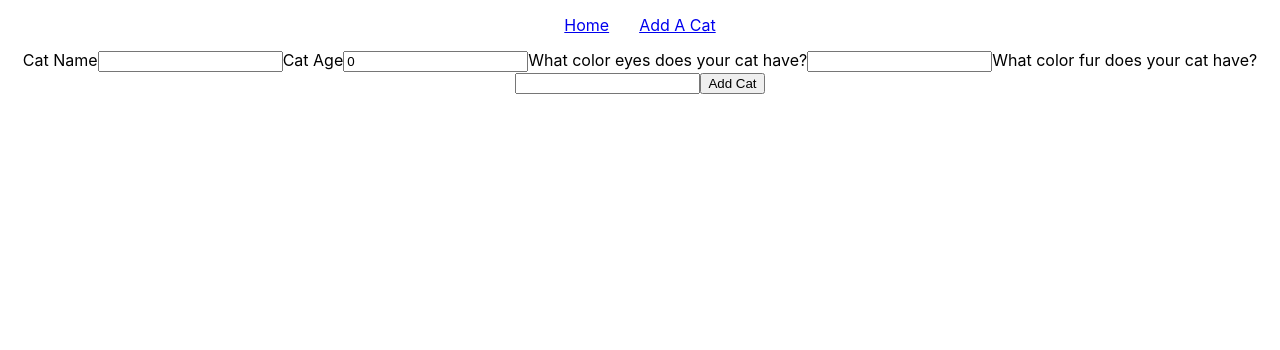
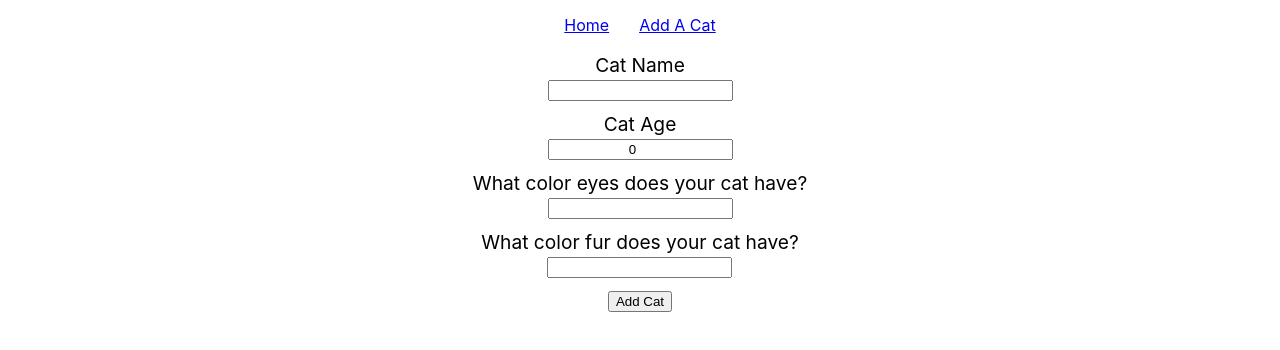
Before and after one commit to JTDR/JTDR-frontend, a React (Create React App) app: page /create in a window 1280 px wide. Shown: the top 350 px of the page. Built offline with nearby package versions, Linux system fonts and the light colour scheme; no server answers.

Commit message:
styling for CreatePage and UpdatePage

```diff
--- a/src/App.css
+++ b/src/App.css
@@ -44,3 +44,33 @@ main {
 .cat-item-delete, .cat-item-update {
   font-size: 0.8rem;
 }
+
+.create, .update {
+  width: 450px;
+}
+
+form {
+  display: flex;
+  flex-direction: column;
+  justify-content: center;
+  align-items: center;
+}
+
+form label {
+  display: flex;
+  flex-direction: column;
+  justify-content: center;
+  align-items: center;
+  margin: 3px;
+  font-size: 1.2rem;
+}
+
+form input {
+  text-align: center;
+  margin: 3px;
+  margin-bottom: 5px;
+}
+
+form button {
+  margin: 5px;
+}
--- a/src/UpdatePage.js
+++ b/src/UpdatePage.js
@@ -27,8 +27,8 @@ export default function CreatePage() {
   }
 
   return (
-    <div className="create">
-      <form className="create-form" onSubmit={handleSubmit}>
+    <div className="update">
+      <form className="update-form" onSubmit={handleSubmit}>
         <label>
           Cat Name
           <input
```
